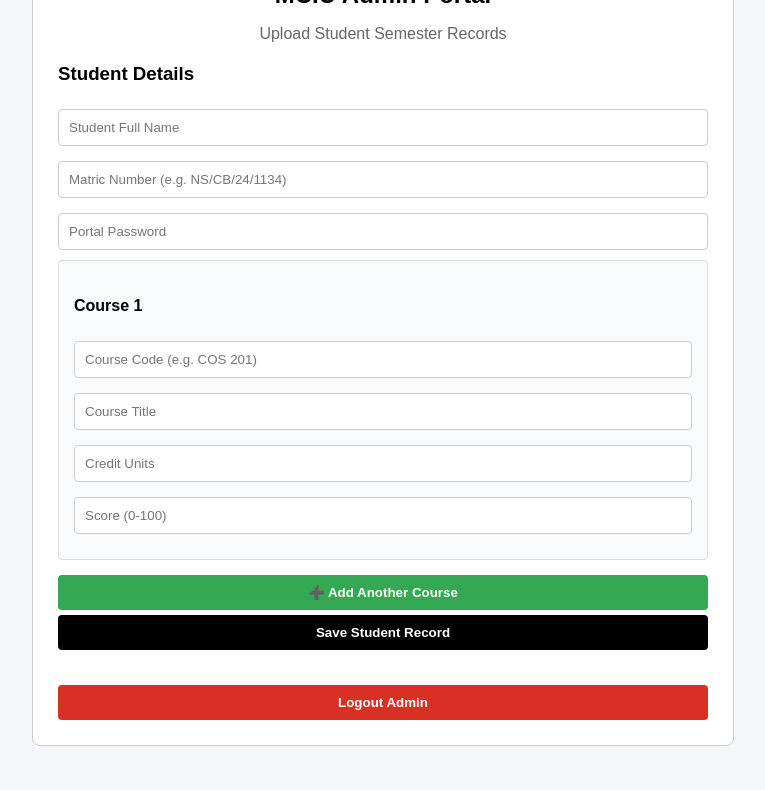
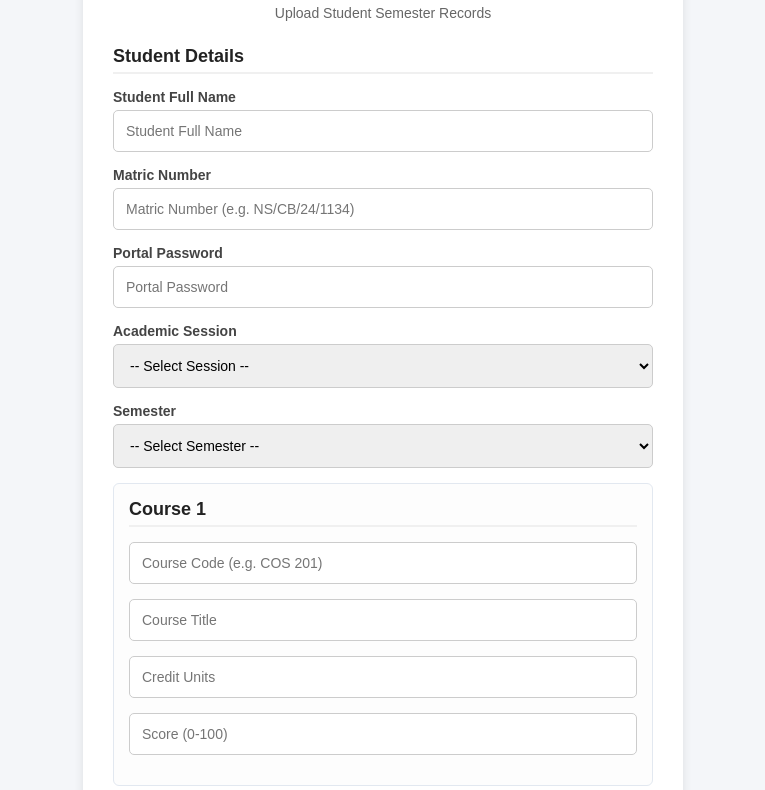
Before and after one commit to albertogaga-25/result-checker, a website: page admin.html in a window 1280 px wide. Shown: the part 93-883 px from the top of the page, without its empty margins (257-1022 px from the left). Drawn offline with Linux system fonts and the light colour scheme.

Commit message:
Add session and semester dropdowns to admin portal

```diff
--- a/admin.html
+++ b/admin.html
@@ -3,70 +3,193 @@
 <head>
   <meta charset="UTF-8">
   <meta name="viewport" content="width=device-width, initial-scale=1.0">
-    <title>MCIU Admin Panel</title>
+  <title>MCIU Admin Portal</title>
   <style>
-        body { font-family: sans-serif; background: #f4f6f9; padding: 20px; display: flex; flex-direction: column; align-items: center; }
-        .card { background: #fff; padding: 25px; border-radius: 8px; width: 100%; max-width: 650px; border: 1px solid #ccc; margin-bottom: 20px; }
-        h2 { text-align: center; margin-bottom: 5px; }
-        p { text-align: center; color: #666; margin-bottom: 20px; }
-        input, select { width: 100%; padding: 10px; margin-top: 5px; margin-bottom: 10px; border: 1px solid #ccc; border-radius: 4px; box-sizing: border-box; }
-        button { padding: 10px; border: none; border-radius: 4px; cursor: pointer; font-weight: bold; width: 100%; margin-top: 5px; }
-        .btn-green { background: #34a853; color: white; }
-        .btn-black { background: #000; color: white; }
-        .btn-red { background: #d93025; color: white; margin-top: 15px; }
-        .course-box { background: #f8fafc; padding: 15px; border: 1px solid #ddd; margin-bottom: 10px; border-radius: 4px; }
+    * { box-sizing: border-box; font-family: Arial, sans-serif; }
+    body { background-color: #f4f6f9; display: flex; justify-content: center; padding: 20px; margin: 0; }
+    .container { background: #ffffff; padding: 30px; border-radius: 8px; box-shadow: 0 4px 10px rgba(0,0,0,0.1); width: 100%; max-width: 600px; }
+    h2, h4 { text-align: center; color: #333; margin-top: 0; }
+    .subtitle { text-align: center; color: #666; font-size: 14px; margin-bottom: 25px; }
+    .section-title { font-size: 18px; font-weight: bold; margin-bottom: 15px; color: #222; border-bottom: 2px solid #f0f0f0; padding-bottom: 5px; }
+    .form-group { margin-bottom: 15px; }
+    label { display: block; font-weight: 600; margin-bottom: 5px; font-size: 14px; color: #444; }
+    input, select { width: 100%; padding: 12px; border: 1px solid #ccc; border-radius: 5px; font-size: 14px; outline: none; }
+    input:focus, select:focus { border-color: #007bff; }
+    .course-card { background: #fdfdfd; border: 1px solid #e2e8f0; border-radius: 6px; padding: 15px; margin-bottom: 15px; }
+    .btn { width: 100%; padding: 12px; border: none; border-radius: 5px; font-weight: bold; cursor: pointer; font-size: 15px; margin-top: 10px; }
+    .btn-add { background-color: #28a745; color: white; }
+    .btn-save { background-color: #000000; color: white; }
+    .btn-logout { background-color: #dc3545; color: white; }
+    .btn:hover { opacity: 0.9; }
+    #message { text-align: center; margin-top: 15px; font-weight: bold; }
   </style>
 </head>
 <body>
-    <div class="card">
+
+  <div class="container">
     <h2>MCIU Admin Portal</h2>
-        <p>Upload Student Semester Records</p>
+    <p class="subtitle">Upload Student Semester Records</p>
 
-        <form onsubmit="saveData(event)">
-            <h3>Student Details</h3>
-            <input type="text" placeholder="Student Full Name" required>
-            <input type="text" placeholder="Matric Number (e.g. NS/CB/24/1134)" required>
-            <input type="password" placeholder="Portal Password" required>
+    <form id="resultForm">
+      <!-- Student Details Section -->
+      <div class="section-title">Student Details</div>
 
-            <div id="courseList">
-                <div class="course-box">
-                    <h4>Course 1</h4>
-                    <input type="text" placeholder="Course Code (e.g. COS 201)" required>
-                    <input type="text" placeholder="Course Title" required>
-                    <input type="number" placeholder="Credit Units" required>
-                    <input type="number" placeholder="Score (0-100)" required>
+      <div class="form-group">
+        <label for="fullName">Student Full Name</label>
+        <input type="text" id="fullName" placeholder="Student Full Name" required>
+      </div>
+
+      <div class="form-group">
+        <label for="matricNumber">Matric Number</label>
+        <input type="text" id="matricNumber" placeholder="Matric Number (e.g. NS/CB/24/1134)" required>
+      </div>
+
+      <div class="form-group">
+        <label for="portalPassword">Portal Password</label>
+        <input type="password" id="portalPassword" placeholder="Portal Password" required>
+      </div>
+
+      <!-- Session Dropdown -->
+      <div class="form-group">
+        <label for="sessionSelect">Academic Session</label>
+        <select id="sessionSelect" required>
+          <option value="">-- Select Session --</option>
+          <option value="2024/2025">2024/2025 Academic Session</option>
+          <option value="2025/2026">2025/2026 Academic Session</option>
+        </select>
+      </div>
+
+      <!-- Semester Dropdown -->
+      <div class="form-group">
+        <label for="semesterSelect">Semester</label>
+        <select id="semesterSelect" required>
+          <option value="">-- Select Semester --</option>
+          <option value="First Semester">First Semester</option>
+          <option value="Second Semester">Second Semester</option>
+        </select>
+      </div>
+
+      <!-- Courses Section -->
+      <div id="coursesContainer">
+        <div class="course-card">
+          <div class="section-title">Course 1</div>
+
+          <div class="form-group">
+            <input type="text" class="course-code" placeholder="Course Code (e.g. COS 201)" required>
+          </div>
+          <div class="form-group">
+            <input type="text" class="course-title" placeholder="Course Title" required>
+          </div>
+          <div class="form-group">
+            <input type="number" class="credit-units" placeholder="Credit Units" min="1" max="10" required>
+          </div>
+          <div class="form-group">
+            <input type="number" class="course-score" placeholder="Score (0-100)" min="0" max="100" required>
+          </div>
         </div>
       </div>
 
-            <button type="button" class="btn-green" onclick="addCourse()">➕ Add Another Course</button>
-            <button type="submit" class="btn-black">Save Student Record</button>
+      <!-- Action Buttons -->
+      <button type="button" class="btn btn-add" id="addCourseBtn">+ Add Another Course</button>
+      <button type="submit" class="btn btn-save">Save Student Record</button>
+      <button type="button" class="btn btn-logout" id="logoutBtn">Logout Admin</button>
     </form>
 
-        <p id="msg" style="color: green; text-align: center; font-weight: bold; margin-top: 10px;"></p>
-        <button class="btn-red" onclick="window.location.href='index.html'">Logout Admin</button>
+    <div id="message"></div>
   </div>
 
   <script>
-        let count = 1;
-        function addCourse() {
-            count++;
-            const div = document.createElement('div');
-            div.className = 'course-box';
-            div.innerHTML = `
-                <h4>Course ${count}</h4>
-                <input type="text" placeholder="Course Code" required>
-                <input type="text" placeholder="Course Title" required>
-                <input type="number" placeholder="Credit Units" required>
-                <input type="number" placeholder="Score (0-100)" required>
+    let courseCount = 1;
+
+    // Dynamically Add New Course Form Block
+    document.getElementById('addCourseBtn').addEventListener('click', () => {
+      courseCount++;
+      const container = document.getElementById('coursesContainer');
+      const courseCard = document.createElement('div');
+      courseCard.className = 'course-card';
+      courseCard.innerHTML = `
+        <div class="section-title">Course ${courseCount}</div>
+        <div class="form-group">
+          <input type="text" class="course-code" placeholder="Course Code (e.g. COS 201)" required>
+        </div>
+        <div class="form-group">
+          <input type="text" class="course-title" placeholder="Course Title" required>
+        </div>
+        <div class="form-group">
+          <input type="number" class="credit-units" placeholder="Credit Units" min="1" max="10" required>
+        </div>
+        <div class="form-group">
+          <input type="number" class="course-score" placeholder="Score (0-100)" min="0" max="100" required>
+        </div>
       `;
-            document.getElementById('courseList').appendChild(div);
+      container.appendChild(courseCard);
+    });
+
+    // Handle Form Submit
+    document.getElementById('resultForm').addEventListener('submit', async (e) => {
+      e.preventDefault();
+      const messageDiv = document.getElementById('message');
+      messageDiv.style.color = '#007bff';
+      messageDiv.textContent = 'Saving record...';
+
+      // 1. Gather Student & Session Info
+      const fullName = document.getElementById('fullName').value.trim();
+      const matricNumber = document.getElementById('matricNumber').value.trim();
+      const portalPassword = document.getElementById('portalPassword').value;
+      const session = document.getElementById('sessionSelect').value;
+      const semester = document.getElementById('semesterSelect').value;
+
+      // 2. Gather All Courses
+      const courseCards = document.querySelectorAll('.course-card');
+      const courses = [];
+
+      courseCards.forEach(card => {
+        courses.push({
+          code: card.querySelector('.course-code').value.trim(),
+          title: card.querySelector('.course-title').value.trim(),
+          units: Number(card.querySelector('.credit-units').value),
+          score: Number(card.querySelector('.course-score').value)
+        });
+      });
+
+      // 3. Construct Payload
+      const payload = {
+        fullName,
+        matricNumber,
+        portalPassword,
+        session,
+        semester,
+        courses
+      };
+
+      try {
+        const res = await fetch('/api/save-result', {
+          method: 'POST',
+          headers: { 'Content-Type': 'application/json' },
+          body: JSON.stringify(payload)
+        });
+
+        const data = await res.json();
+
+        if (res.ok) {
+          messageDiv.style.color = 'green';
+          messageDiv.textContent = 'Record saved successfully!';
+          document.getElementById('resultForm').reset();
+        } else {
+          messageDiv.style.color = 'red';
+          messageDiv.textContent = data.message || 'Failed to save record.';
         }
+      } catch (err) {
+        messageDiv.style.color = 'red';
+        messageDiv.textContent = 'Network error or server unavailable.';
+      }
+    });
 
-        function saveData(e) {
-            e.preventDefault();
-            document.getElementById('msg').innerText = "Record saved successfully!";
-            setTimeout(() => { document.getElementById('msg').innerText = ""; }, 3000);
-        }
+    // Logout Action
+    document.getElementById('logoutBtn').addEventListener('click', () => {
+      window.location.href = '/index.html';
+    });
   </script>
+
 </body>
 </html>
```
Lines whose indentation alone changed are shown as unchanged.
